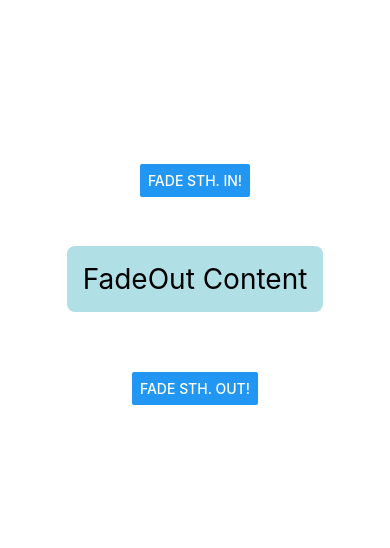
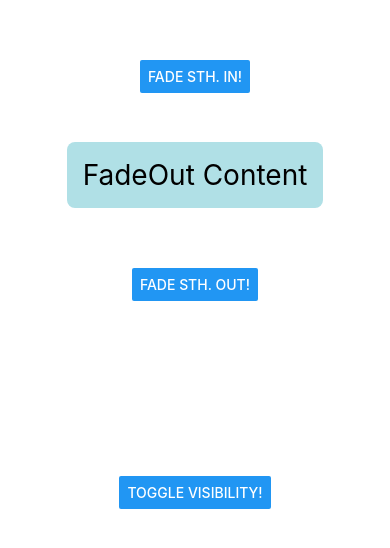
Before and after one commit to PetzInfo/ReactNativeAnimated, a React Native app: screen / in a window 390 px wide. Shown: the part 176-724 px from the top of the page. Built offline with nearby package versions, Linux system fonts and the light colour scheme.

Commit message:
include toggle FadeView

```diff
--- a/screens/HomeScreen.tsx
+++ b/screens/HomeScreen.tsx
@@ -3,10 +3,12 @@ import React, { useState } from 'react';
 import { View, Text, StyleSheet, Button, SafeAreaView } from 'react-native';
 import FadeInView from '../animations/FadeInView';
 import FadeOutView from '../animations/FadeOutView';
+import FadeView from '../animations/FadeView';
 
 const HomeScreen: React.FC = () => {
     const [fadeIn, setFadeIn] = useState(false);
     const [fadeOut, setFadeOut] = useState(false);
+    const [visibility, setVisibility] = useState(false);
 
     return (
         <SafeAreaView style={styles.container}>
@@ -22,6 +24,13 @@ const HomeScreen: React.FC = () => {
             <View style={styles.buttonRow}>
                 <Button title="Fade sth. out!" onPress={() => setFadeOut(prev => !prev)} />
             </View>
+            <FadeView style={styles.fadingContainer} visibility={visibility}>
+                <Text style={styles.fadingText}>Fade Content</Text>
+            </FadeView>
+            <View style={styles.buttonRow}>
+                <Button title="Toggle visibility!" onPress={() => setVisibility(prev => !prev)} />
+            </View>
+
         </SafeAreaView>
     );
 };
```
